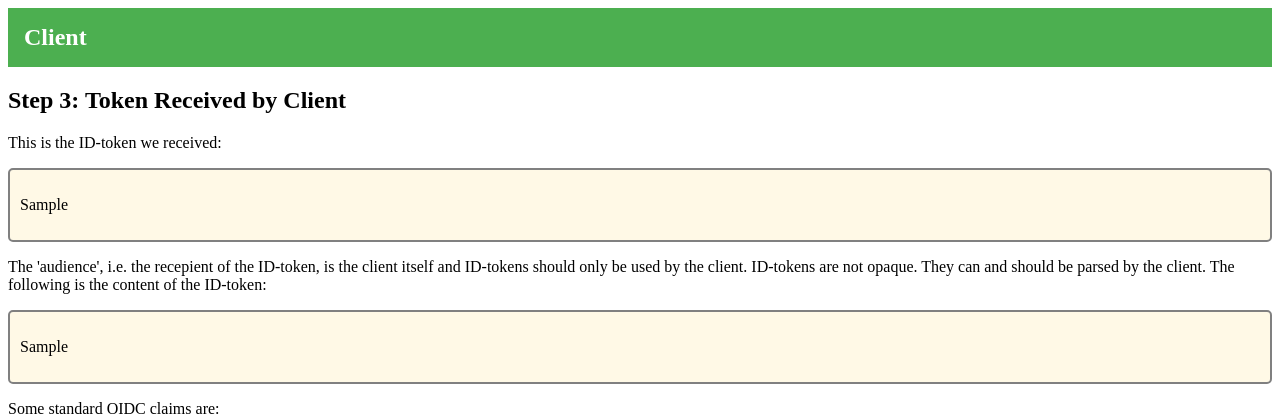
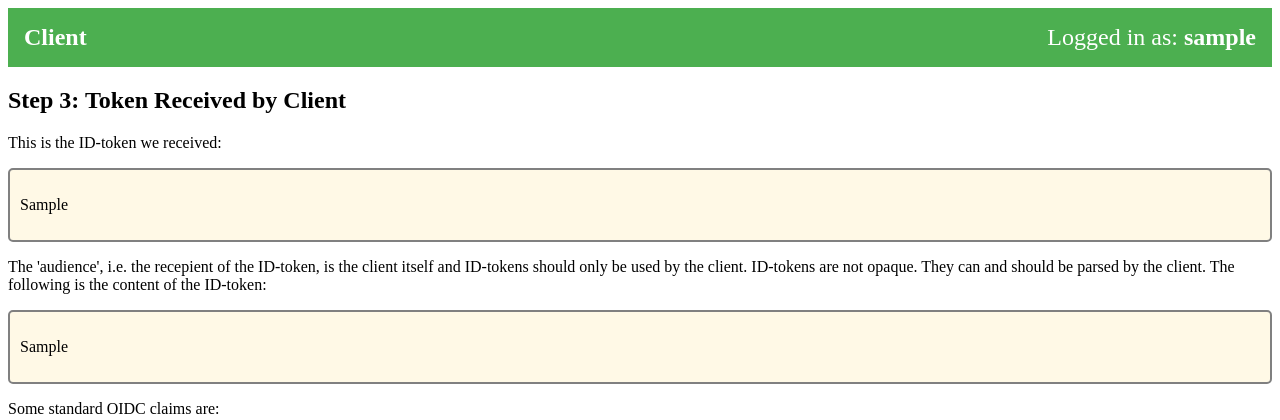
Before and after one commit to michaelvl/oidc-oauth2-workshop, a Flask app: template client/app/templates/token.html in a window 1280 px wide. Shown: the top 420 px of the page. Run offline with Flask 2, Linux system fonts and the light colour scheme; the template is opened without the code that fills it: most values are stand-ins (such as "Sample title", 1, 10 or a date in 2020).

Commit message:
Show logged-in user (sub)

```diff
--- a/client/app/app.py
+++ b/client/app/app.py
@@ -104,6 +104,7 @@ def callback():
     return flask.render_template('token.html',
                                  id_token=response_json['id_token'],
                                  id_token_parsed=json_pretty_print(claims),
+                                 username=claims['sub'],
                                  access_token=response_json['access_token'],
                                  refresh_token=response_json['refresh_token'])
 
--- a/client/app/templates/token.html
+++ b/client/app/templates/token.html
@@ -6,6 +6,9 @@
   color: white;
   padding: 16px;
   font-size: x-large;
+}
+.right {
+  float: right;
 }
 .framed {
   background-color: #fff9e6;
@@ -24,9 +27,15 @@
 .row {
   display: inline-block;
 }
+.column {
+  display: block;
+}
   </style>
   <body>
-    <div class="header"><b>Client</b></div>
+    <div class="header">
+      <b>Client</b>
+      <div class="right column" >Logged in as: <b>{{username}}</b></div>
+    </div>
 
     <h2>Step 3: Token Received by Client</h2>
 
```
